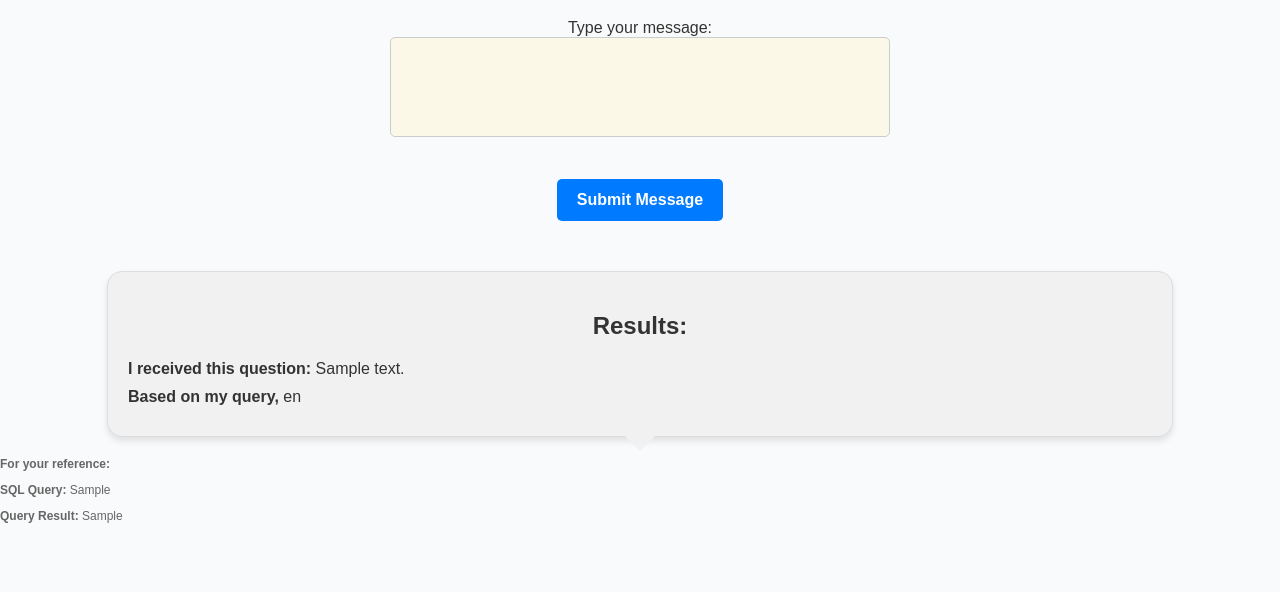
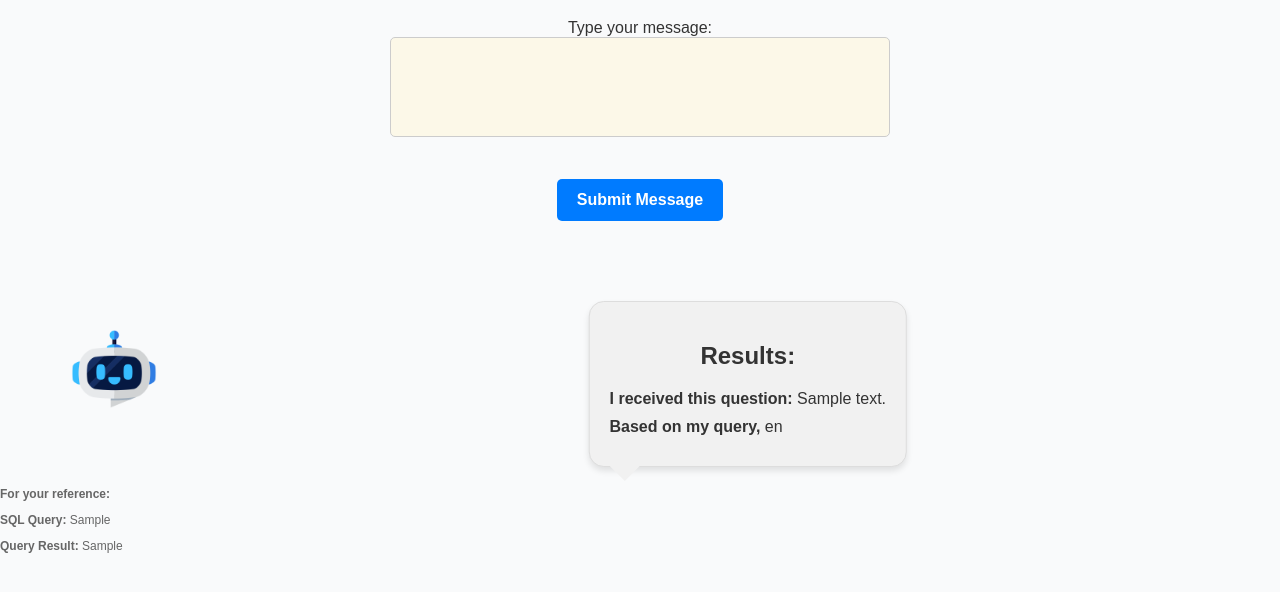
Before and after one commit to Afag-Ramazanova/DE_final_project, a Flask app: template templates/webpage.html in a window 1280 px wide. Shown: the part 89-681 px from the top of the page. Run offline with Flask 3, Linux system fonts and the light colour scheme; the template is opened without the code that fills it: most values are stand-ins (such as "Sample title", 1, 10 or a date in 2020).

Commit message:
adding chatbot icon

```diff
--- a/templates/webpage.html
+++ b/templates/webpage.html
@@ -70,6 +70,7 @@
             border-radius: 15px;
             position: relative;
             max-width: 80%;
+            transform: translateX(15%);
             margin-left: auto;
             margin-right: auto;
             box-shadow: 0 4px 6px rgba(0, 0, 0, 0.1);
@@ -80,8 +81,8 @@
             content: '';
             position: absolute;
             bottom: -15px; /* Position the tail */
-            left: 50%; /* Center the tail */
-            transform: translateX(-50%);
+            left: 20px;
+            transform: none
             width: 0;
             height: 0;
             border-style: solid;
@@ -121,10 +122,14 @@
 
     <!-- Display results if they exist -->
     {% if message %}
-        <div class="results">
-            <h2>Results:</h2>
-            <p><strong>I received this question:</strong> {{ message }}</p>
-            <p><strong>Based on my query,</strong> {{ natural_language_result }}</p>
+        <div style="display: flex; align-items: center; max-width: 90%; margin: auto; margin-top: 30px;">
+        <!-- Image on the left -->
+        <img src="static/images/happy.png" alt="Chatbot" style="width: 100px; height: auto; border-radius: 10px; margin-right: 20px;">
+            <div class="results">
+                <h2>Results:</h2>
+                <p><strong>I received this question:</strong> {{ message }}</p>
+                <p><strong>Based on my query,</strong> {{ natural_language_result }}</p>
+            </div>
         </div>
 
         <!-- Display SQL query and query result in smaller text -->
```
Also changed, not shown: static/images/happy.png (added).
